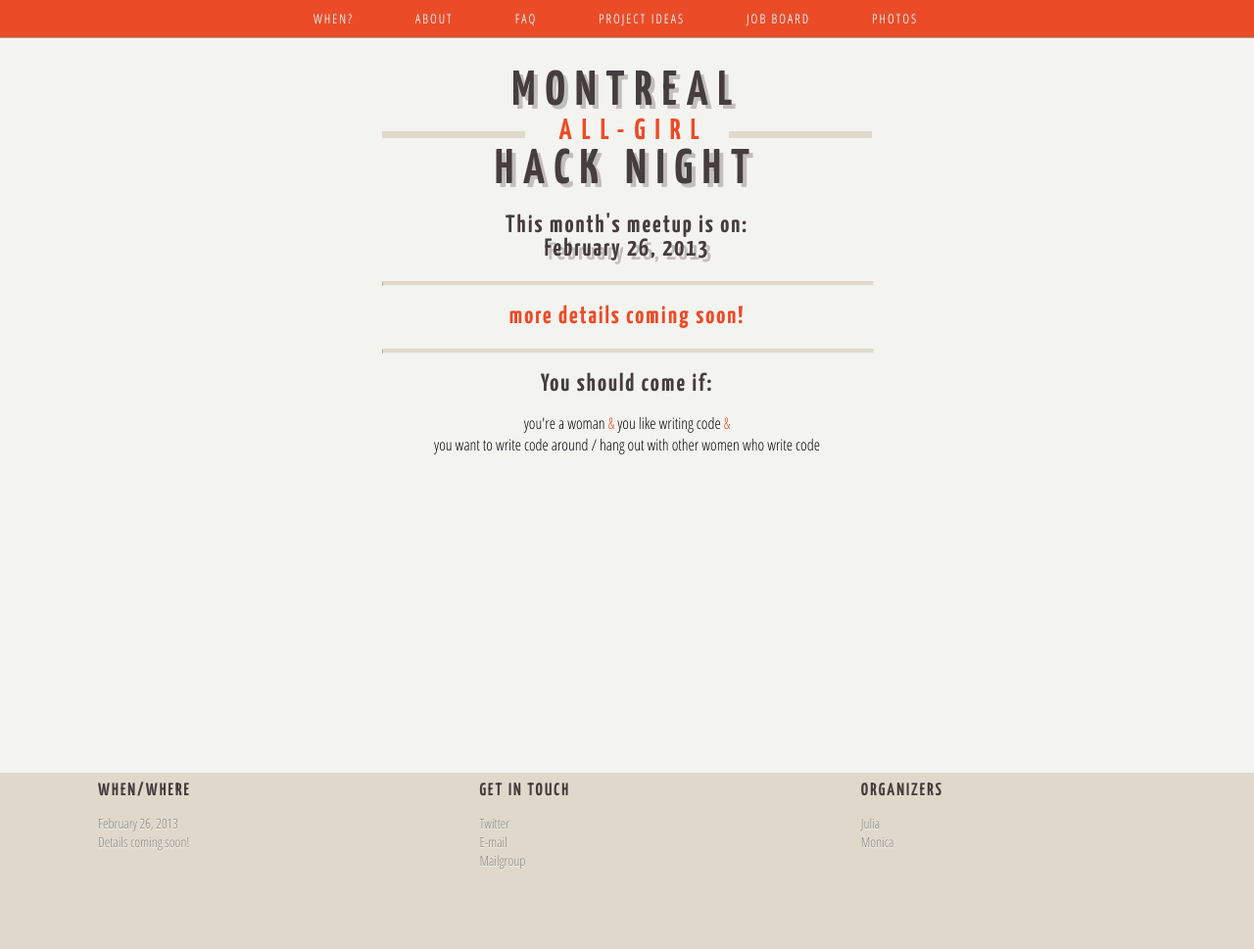
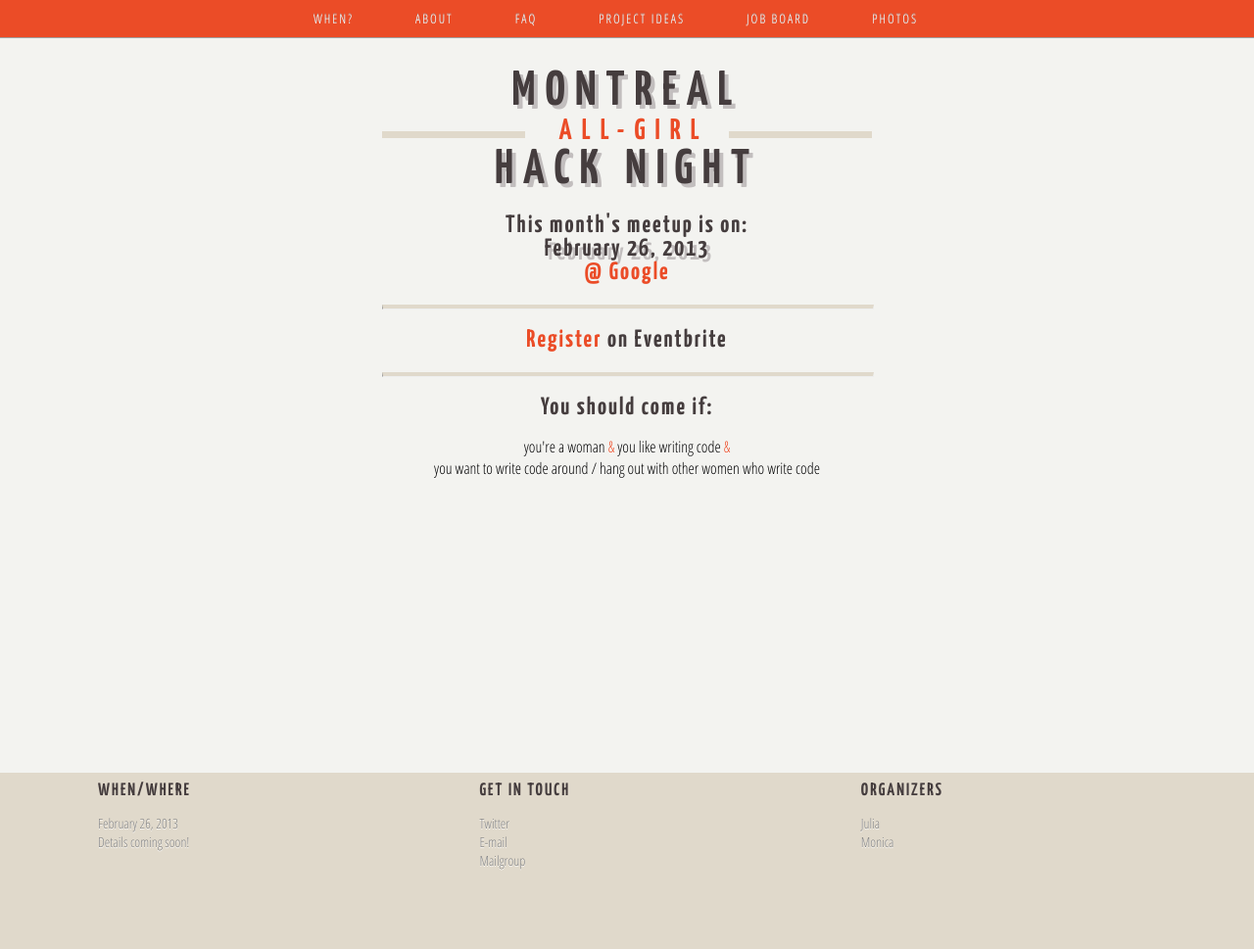
Before and after one commit to notwaldorf/hacknight, a Jekyll site: the page built from index.html, in a window 1280 px wide. Shown: the whole page at 98% size. Built offline with Jekyll 4.4.1, drawn with Linux system fonts in a browser that asks for light colours.

Commit message:
Update with details about Feb. 26 hack night

```diff
--- a/index.html
+++ b/index.html
@@ -6,14 +6,9 @@ layout: page
 
 <div class="centered">
   <h3>February 26, 2013</h3>
-  <!--
-  <h4><a href="http://notman.org/en/contact/" target="_blank">@ Notman House</a></h4>
-  -->
+  <h4><a href="http://notman.org/en/contact/" target="_blank">@ Google</a></h4>
   <hr>
-  <!--
   <h4><a href="http://mtlallgirlhacknight.eventbrite.ca/" target="_blank">Register</a> on Eventbrite</h4>
-  -->
-  <h4><span class="orange">more details coming soon!</span></h5>
 
 </div>
 
```
